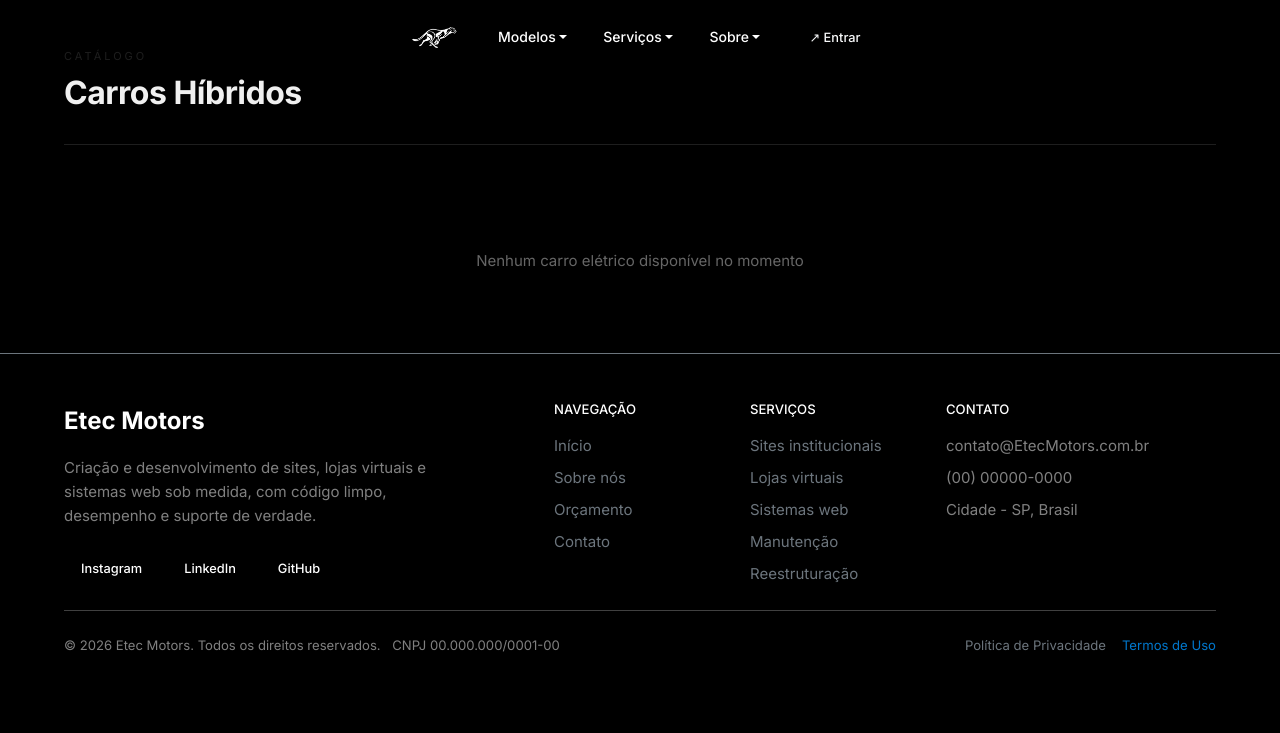
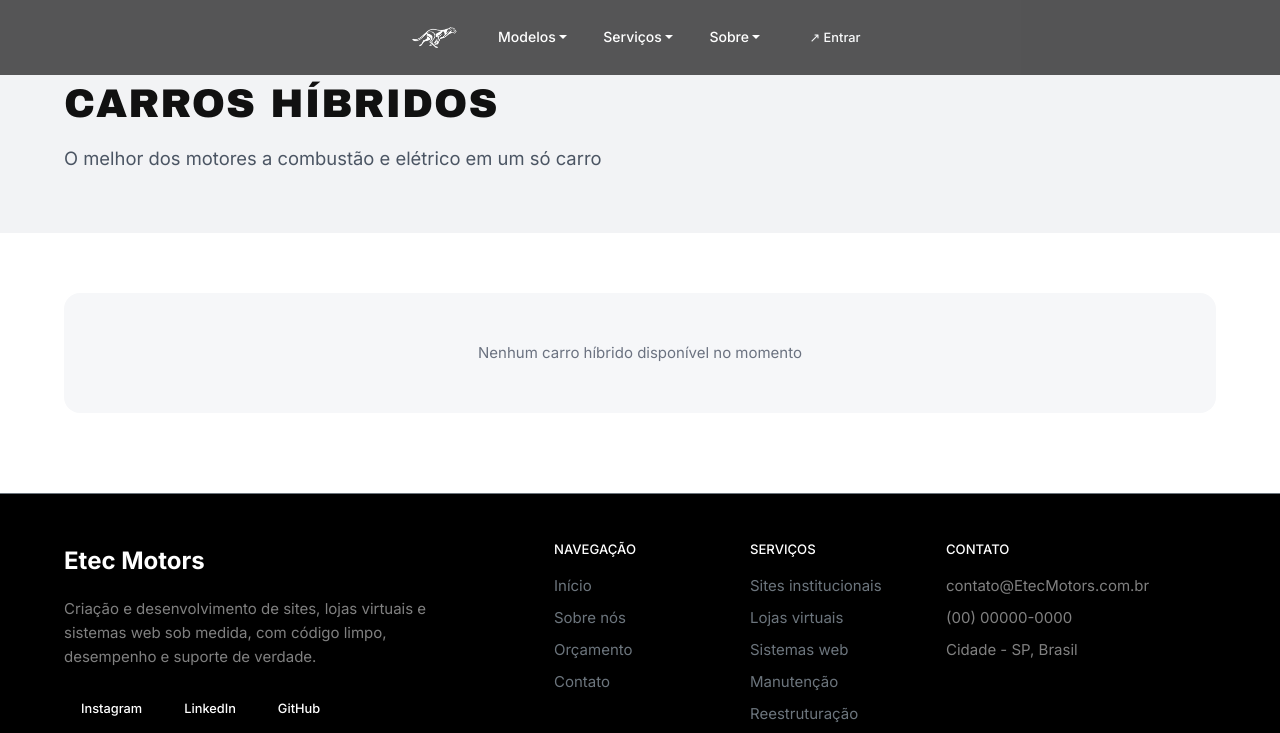
Before and after one commit to igorrr456/ProjetoCarrosEletricosFinal, an ASP.NET Core app: template ProjetoCarros/Views/Carros/CarrosHibridos.cshtml in a window 1280 px wide. Shown: the top 733 px of the page. Before the commit the page ends 652 px from the top, so only its background shows below. Run offline with ASP.NET Core 8, Linux system fonts and the light colour scheme; the template is opened without the code that fills it, so the values that code supplies are empty; style sheets or scripts are compiled from the project's sources.

Commit message:
Style:Trocandpo design da página carros hibridos

```diff
--- a/ProjetoCarros/Views/Carros/CarrosHibridos.cshtml
+++ b/ProjetoCarros/Views/Carros/CarrosHibridos.cshtml
@@ -3,54 +3,66 @@
 @{
     ViewData["Title"] = "Carros Híbridos";
 }
+<link rel="stylesheet" href="~/css/Catalogo.css" />
 
+<section class="cat-hero">
     <div class="container">
-	<div class="page-header">
-		<p class="page-label">Catálogo</p>
-		<h1 class="page-title">Carros Híbridos</h1>
+        <h1 class="cat-titulo">CARROS HÍBRIDOS</h1>
+        <p class="cat-subtitulo">O melhor dos motores a combustão e elétrico em um só carro</p>
     </div>
+</section>
+
+<section class="cat-section">
+    <div class="container">
 
         @if (Model != null && Model.Any())
         {
-		<div class="carros-grid">
+            <div class="row row-cols-1 row-cols-md-2 row-cols-lg-3 g-4">
                 @foreach (var carro in Model)
                 {
-				<div class="carro-card">
-					<div class="card-img-wrap">
+                    <div class="col">
+                        <article class="cat-card">
+                            <div class="cat-card-img">
                                 @if (!string.IsNullOrEmpty(carro.Imagem))
                                 {
-							<img src="@carro.Imagem" alt="@carro.Imagem" />
+                                    <img src="@carro.Imagem" alt="@carro.Nome" />
                                 }
                                 else
                                 {
-							<div class="card-img-placeholder">
-								Sem Imagem
+                                    <div class="cat-card-placeholder">Sem imagem</div>
+                                }
+                                <span class="cat-badge">@carro.Categoria</span>
                             </div>
-						}
-						<span class="card-badge">@carro.Categoria</span>
-					</div>
-					<div class="card-body">
-						<span class="card-marca">@carro.Marca</span>
-						<span class="card-nome">@carro.Nome</span>
+
+                            <div class="cat-card-body">
+                                <span class="cat-marca">@carro.Marca</span>
+                                <span class="cat-nome">@carro.Nome</span>
                                 @if (!string.IsNullOrEmpty(carro.Descricao))
                                 {
-							<p class="card-desc">@carro.Descricao</p>
+                                    <p class="cat-desc">@carro.Descricao</p>
                                 }
-						<p class="card-preco">R$@carro.Preco.ToString("N2")<span>- 48x sem juros</span></p>
+                                <p class="cat-preco">R$ @carro.Preco.ToString("N2")<span>ou 48x sem juros</span></p>
                             </div>
-					<form asp-action="Comprar" asp-controller="Carros" method="post" style="flex:1; margin:0;">
+
+                            <form asp-action="Comprar" asp-controller="Carros" method="post" class="cat-card-acao">
                                 <input type="hidden" name="id" value="@carro.Id" />
                                 @Html.AntiForgeryToken()
-						<button type="submit" class="btn-comprar w100">Comprar</button>
+                                <button type="submit" class="cat-btn-comprar">
+                                    Comprar
+                                    <i class="bi bi-arrow-right"></i>
+                                </button>
                             </form>
+                        </article>
                     </div>
                 }
             </div>
         }
         else
         {
-		<div class="empty-state">
-			<p>Nenhum carro elétrico disponível no momento</p>
+            <div class="cat-vazio">
+                <p>Nenhum carro híbrido disponível no momento</p>
             </div>
         }
+
     </div>
+</section>
```
Lines whose indentation alone changed are shown as unchanged.
